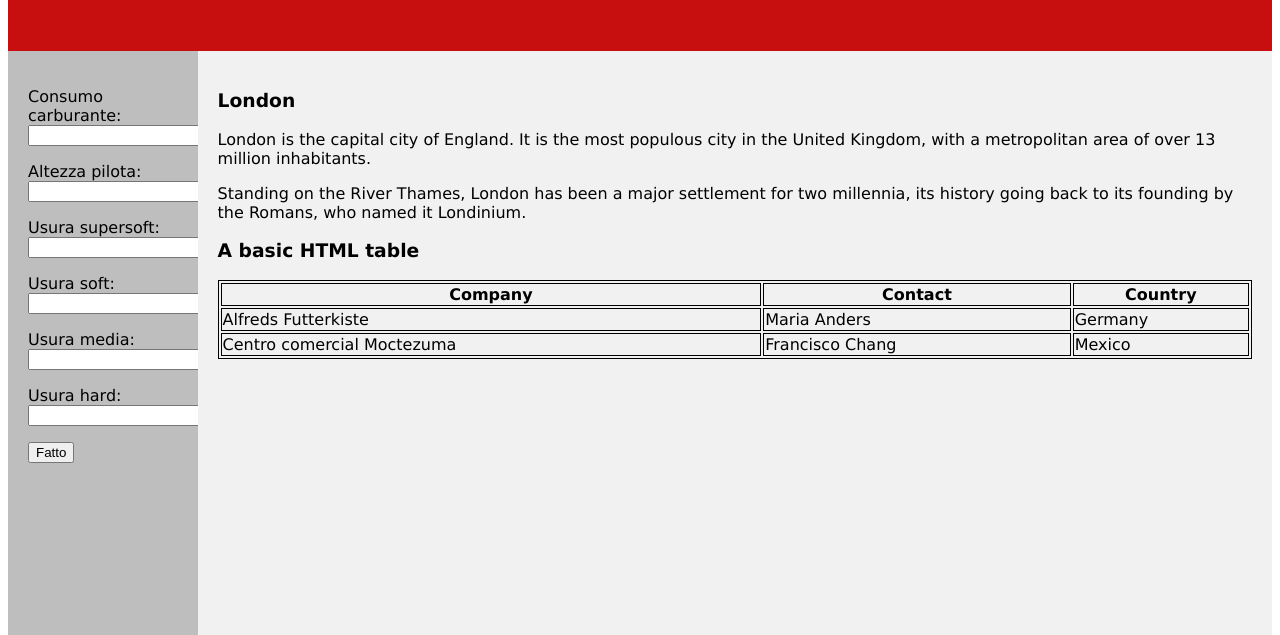
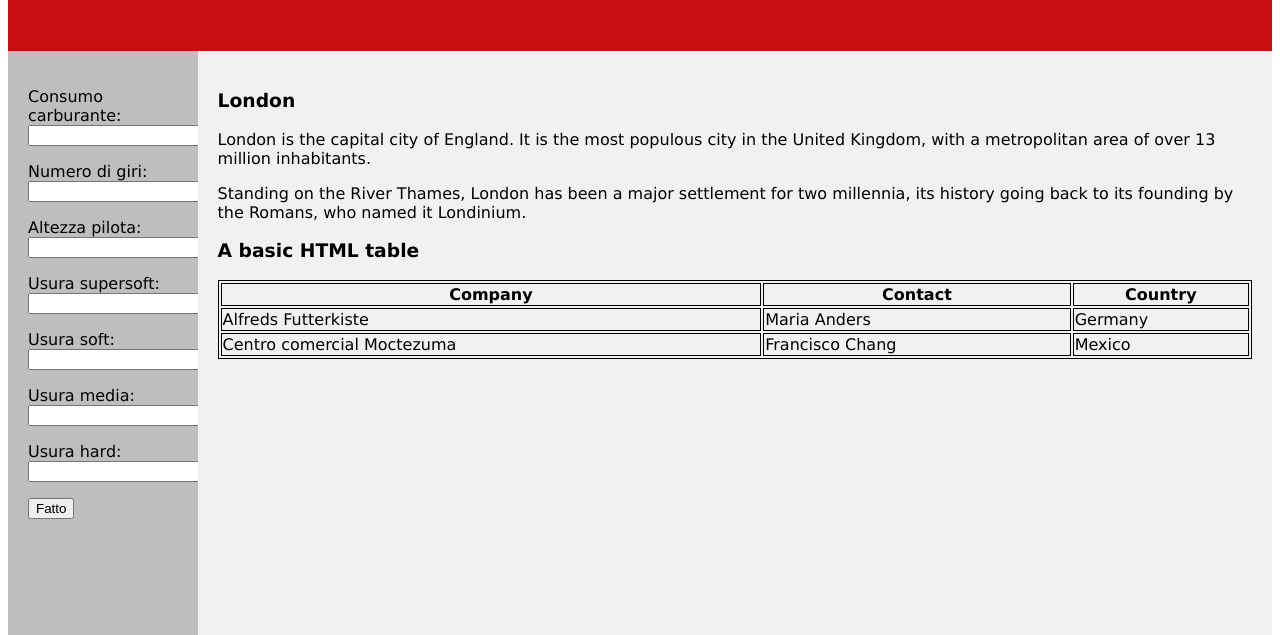
Before and after one commit to ro-mo/iGP-Manager-Tools-3, a plain HTML site: page index.html in a window 1280 px wide. Shown: the part 165-800 px from the top of the page. Drawn offline with Linux system fonts and the light colour scheme.

Commit message:
Update index.html

```diff
--- a/index.html
+++ b/index.html
@@ -93,6 +93,7 @@ background: yellow
   <nav>
     <form name="dati" method="post" action="pagina2.asp" >
       <p> Consumo carburante: <input type="number" name="Consumo carburante"> </p>
+      <p> Numero di giri: <input type="number" name="Numero di giri"> </p>
       <p> Altezza pilota: <input type="number" name="Altezza pilota"> </p>
       <p> Usura supersoft: <input type="number" name="Usura supersoft"> </p>
       <p> Usura soft: <input type="number" name="Usura soft"> </p>
```
